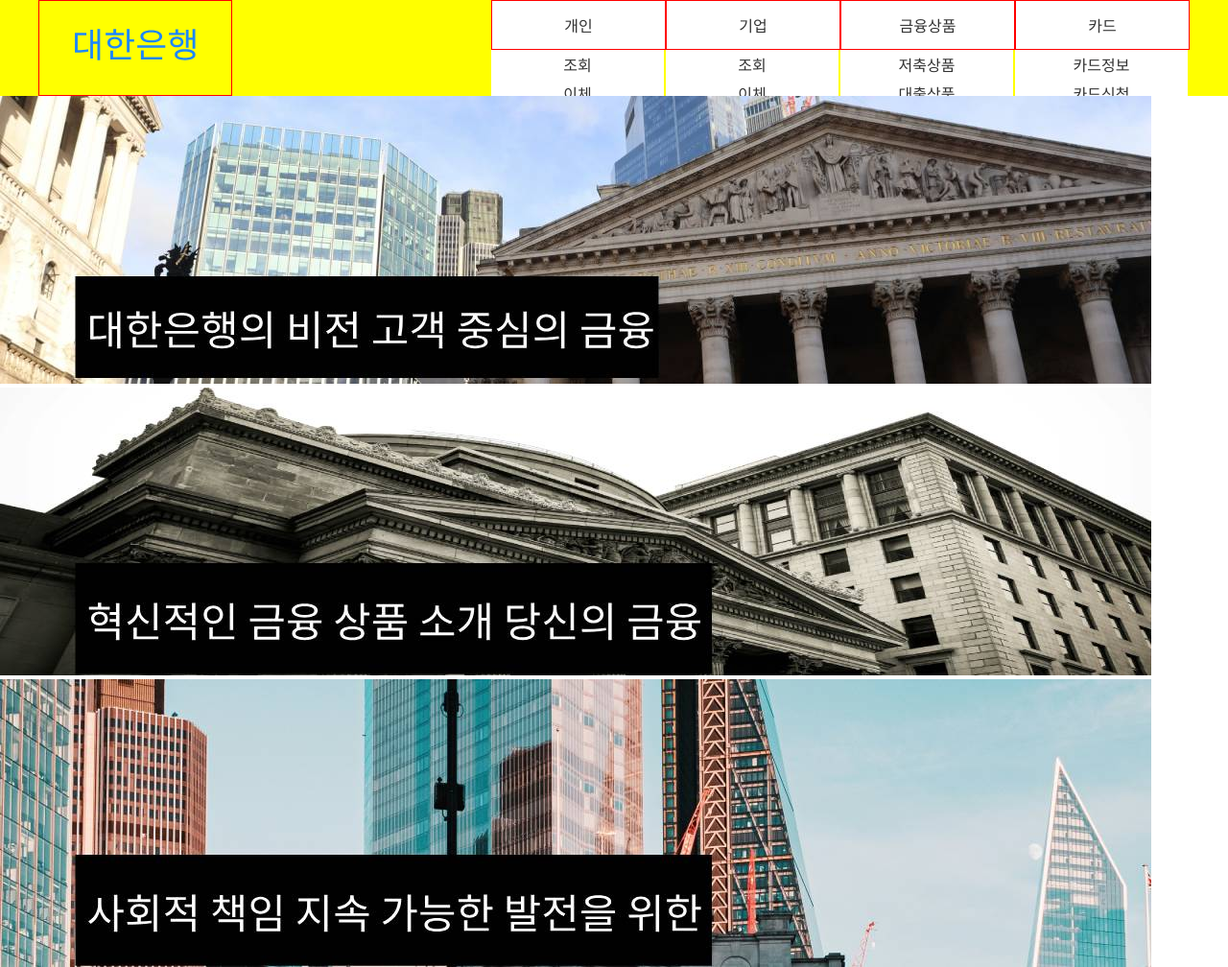
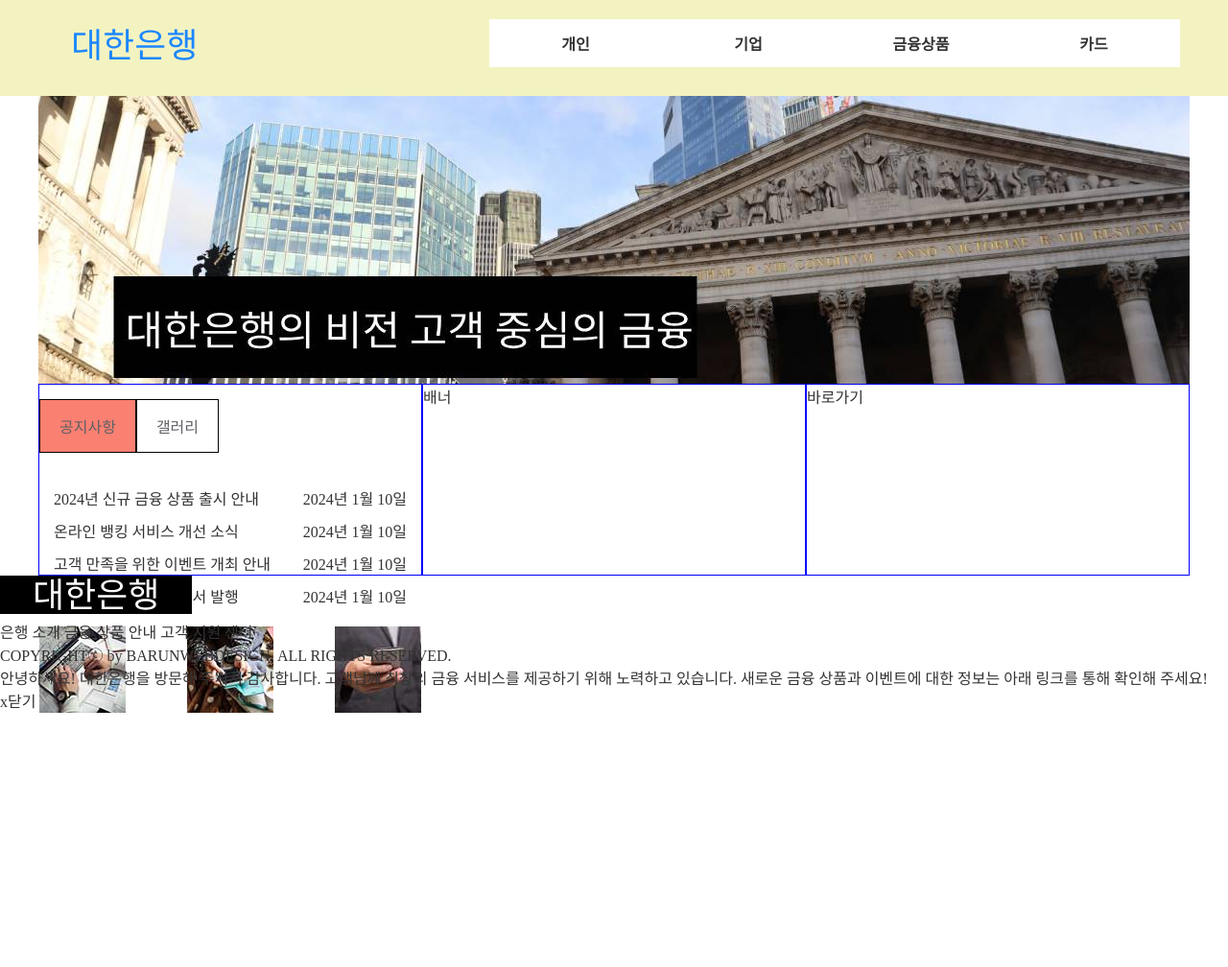
Before and after one commit to sungaee/webDesign, a plain HTML site: page siteB-1/index.html in a window 1280 px wide. Shown: the top 1008 px of the page at 96% size. After the commit the page ends 800 px from the top, so only its background shows below. Drawn offline with Linux system fonts and the light colour scheme.

Commit message:
b-1 content부분 작업중 (48:26)

```diff
--- a/siteB-1/css/style.css
+++ b/siteB-1/css/style.css
@@ -8,46 +8,124 @@ html{
     background-color: #fff;
 }
 
-#wrap{
+/* #wrap{
     width: 100%;
     margin: 0 auto;
-}
+} */
 
 header{
-    width: 100%;
-    background-color: yellow;
+    height: 100px;
+    background-color: rgb(243, 243, 193);
 }
 .header_container{
     width: 1200px;
-    height: 100px;
+    height: 100%;
     margin: 0 auto;
     display: flex;
     justify-content: space-between;
+    position: relative;
+    z-index: 100;
 }
 .logo{
     display: flex;
     align-items: center;
-    border: 1px solid red;
 }
 .gnb{
+    margin: 20px 10px;
     width: 80%;
     display: flex;
     justify-content: end;
+    height: 50px;
+    overflow: hidden;
+    transition: all 0.6s ease 0s;
+}
+.gnb:hover{
+    height: 180px;
 }
 .gnb>li>a{
-    border: 1px solid red;
     background-color: #fff;
     display: flex;
     width: 180px;
     height: 50px;
     justify-content: center;
     align-items: center;
+    font-weight: bold;
+}
+.gnb li:hover>a{
+    background-color: salmon;
+    color: #fff;
 }
 .gnb>li>ul>li>a{
     display: flex;
-    background-color: #fff;
     width: 180px;
     height: 30px;
     justify-content: center;
     align-items: center;
 }
+.gnb>li>ul{
+    background-color: #fff;
+}
+
+/* 가로형 슬라이드 */
+.station{
+    width: 1200px;
+    height: 300px;
+    margin: 0 auto;
+    overflow: hidden;
+}
+.train{
+    display: flex;
+    width: 300%;
+    height: 100%;
+    transition: all 0.6s ease 0s;
+}
+.train>li{
+    flex: 1;
+}
+.train>li img{
+    width: 100%;
+    height: 100%;
+    object-fit: cover;
+}
+.contents{
+    width: 1200px;
+    height: 200px;
+    margin: 0 auto;
+    display: flex;
+}
+.contents>section{
+    flex: 1;
+    border: 1px solid blue;
+}
+.tabs{
+    display: flex;
+    margin: 15px 0;
+}
+.tabs>a{
+    padding: 15px 20px;
+    border: 1px solid black;
+    color: #5f6064;
+}
+.tabs>a.on{
+    background-color: salmon;
+}
+
+.tabs_contents{
+    width: 100%;
+}
+.notice{
+    padding: 15px 15px;
+}
+.notice>li{
+    display: flex;
+    justify-content: space-between;
+    padding: 5px 0;
+}
+.notice>li>span{
+
+}
+.gallery{
+    /* display: none; */
+    display: flex;
+    justify-content: space-between;
+}
--- a/siteB-1/index.html
+++ b/siteB-1/index.html
@@ -13,7 +13,7 @@
         <header>
             <div class="header_container">
                 <h2 class="logo">
-                    <a href="#"><img src="./images/logo.png" alt="대한은행로고"></a>
+                    <a href="#"><img src="./images/logo.png" alt="대한은행"></a>
                 </h2>
                 <ul class="gnb">
                     <li>
@@ -51,7 +51,7 @@
                         </ul>
                     </li>
                 </ul>
-        </div>
+            </div>
         </header>
 
         <article class="station">
@@ -64,25 +64,29 @@
 
         <main class="contents">
             <section>
-                <div class="tabs_menu">
-                    <ul class="notice">
+                <div class="tabs">
+                    <a href="#" class="on">공지사항</a>
+                    <a href="#">갤러리</a>
+                </div>
+                <div class="tabs_contents">
+                    <ul class="notice on">
                         <li><a href="#">2024년 신규 금융 상품 출시 안내</a><span>2024년 1월 10일</span></li>
                         <li><a href="#">온라인 뱅킹 서비스 개선 소식</a><span>2024년 1월 10일</span></li>
                         <li><a href="#">고객 만족을 위한 이벤트 개최 안내</a><span>2024년 1월 10일</span></li>
                         <li><a href="#">사회적 책임 활동 보고서 발행</a><span>2024년 1월 10일</span></li>
                     </ul>
                     <ul class="gallery">
-                        <li><img src="./images/icon1.jpg" alt="갤러리이미지1"></li>
-                        <li><img src="./images/icon2.jpg" alt="갤러리이미지2"></li>
-                        <li><img src="./images/icon3.jpg" alt="갤러리이미지3"></li>
+                        <li><a href="#"><img src="./images/icon1.jpg" alt="갤러리이미지1"></a></li>
+                        <li><a href="#"><img src="./images/icon2.jpg" alt="갤러리이미지2"></a></li>
+                        <li><a href="#"><img src="./images/icon3.jpg" alt="갤러리이미지3"></a></li>
                     </ul>
                 </div>
             </section>
-            <section>
-                <div class="banner"><a href="#">배너</a></div>
+            <section class="banner">
+                <a href="#">배너</a>
             </section>
-            <section>
-                <div class="direct"><a href="#">바로가기</a></div>
+            <section class="direct">
+                <a href="#">바로가기</a>
             </section>
         </main>
 
@@ -109,7 +113,7 @@
                 고객님께 최상의 금융 서비스를 제공하기 위해 노력하고 있습니다.
                 새로운 금융 상품과 이벤트에 대한 정보는 아래 링크를 통해 확인해 주세요!</p>
             <div class="close_wrap">
-                <div class="pop_close">닫기</div>
+                <div class="pop_close">x닫기</div>
             </div>
         </div>
     </div>
```
